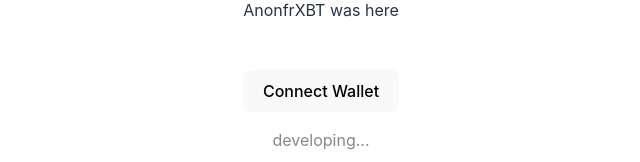
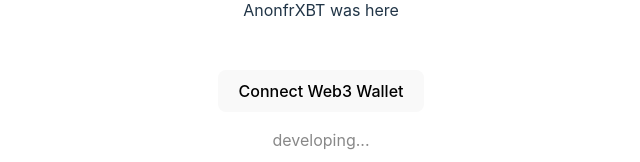
Before and after one commit to anonfr/binancedraft, a React (Vite) app: page / in a window 1280 px wide. Shown: the part 499-661 px from the top of the page, without its empty margins (319-959 px from the left). Built offline with nearby package versions, Linux system fonts and the light colour scheme.

Commit message:
Change 'Connect Wallet' to 'Connect Web3 Wallet'

```diff
--- a/src/components/WalletConnect.tsx
+++ b/src/components/WalletConnect.tsx
@@ -23,7 +23,7 @@
       {walletAddress ? (
         <p>Connected Wallet: {walletAddress}</p>
       ) : (
-        <button onClick={connectWallet}>Connect Wallet</button>
+        <button onClick={connectWallet}>Connect Web3 Wallet</button>
       )}
     </div>
   );
```
